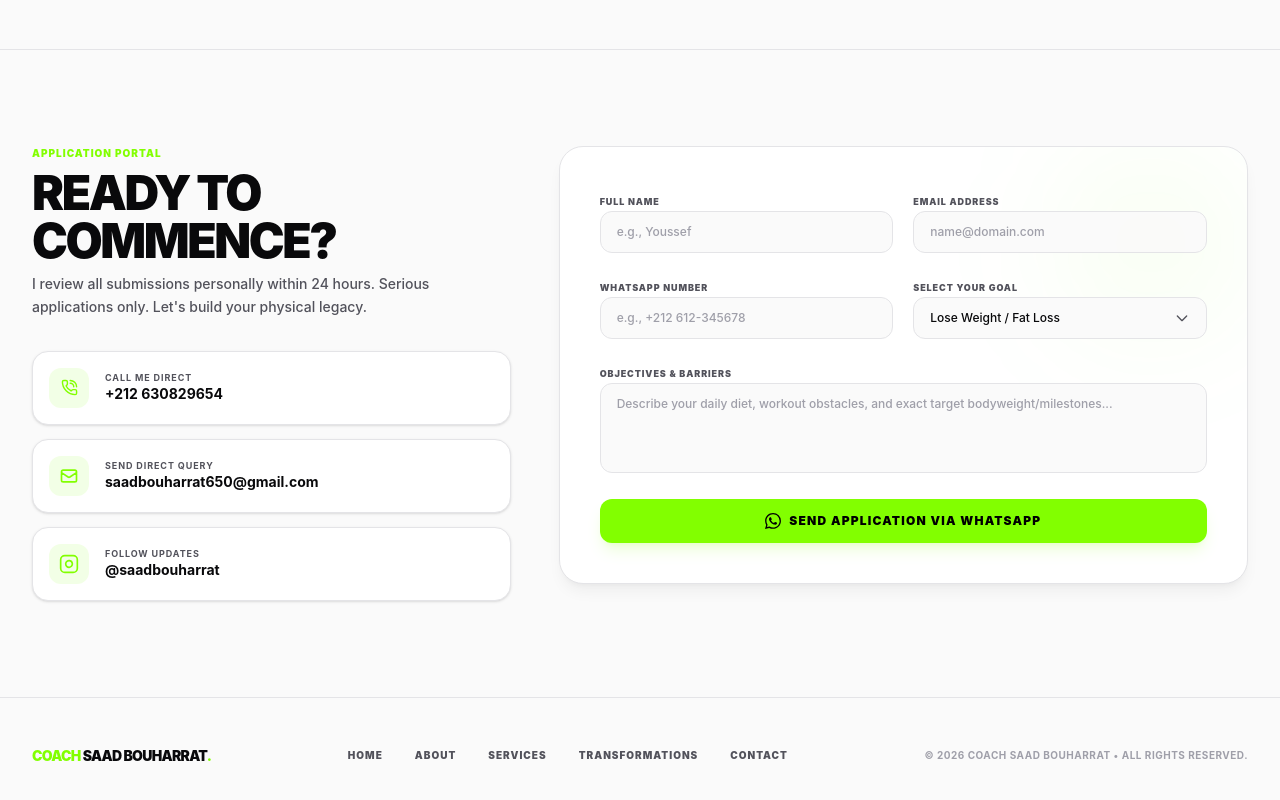
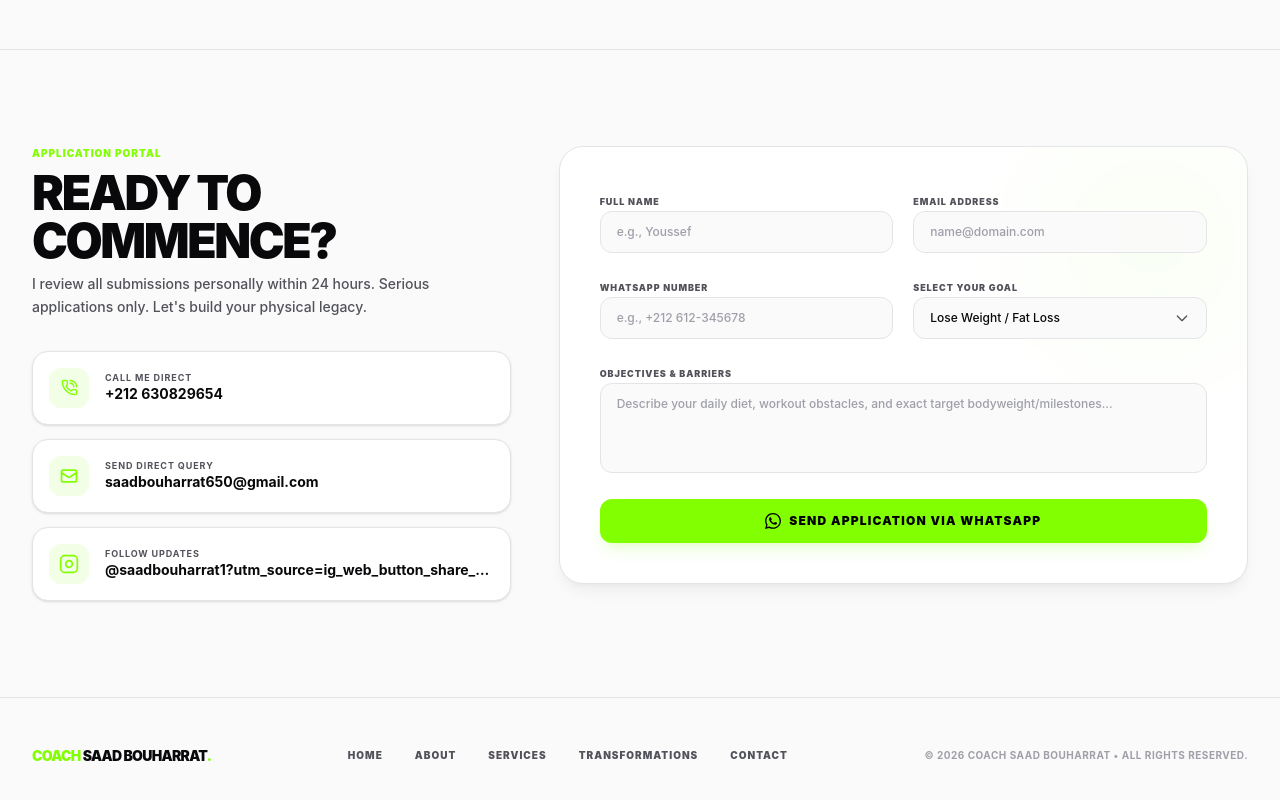
Before and after one commit to BenTaleb-Mehdi/Website-coach, a Next.js app: page / in a window 1280 px wide. Shown: the part 2976-3776 px from the top of the page. Built offline with nearby package versions, Linux system fonts and the light colour scheme.

Commit message:
feat: create portfolioData.ts with initial site configuration, navigation, and coaching program details

```diff
--- a/app/data/portfolioData.ts
+++ b/app/data/portfolioData.ts
@@ -107,7 +107,7 @@ export const contactData = {
   phone: "+212 630829654",
   location: "Larache, Morocco",
   socials: {
-    instagram: "https://www.instagram.com/saadbouharrat",
+    instagram: "https://www.instagram.com/saadbouharrat1?utm_source=ig_web_button_share_sheet&igsh=ZDNlZDc0MzIxNw==",
     youtube: "",
   },
 };
```
